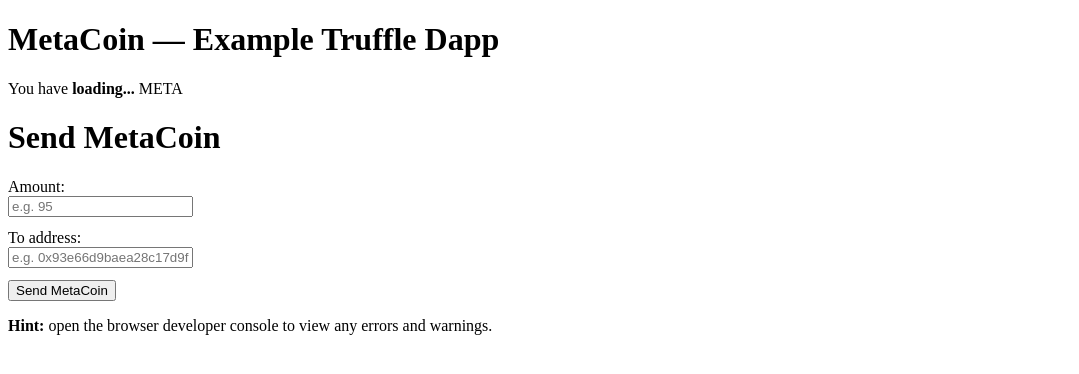
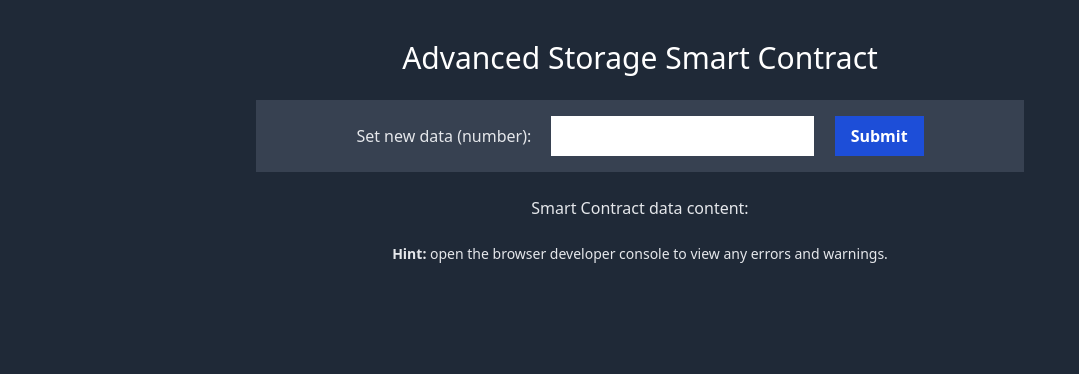
Before and after one commit to Tepexic/advanced-storage, a website built with webpack: page app/src/index.html in a window 1280 px wide. Shown: the whole page, without its empty margins (0-1079 px from the left). Built offline with nearby package versions, Linux system fonts and the light colour scheme; what web3 would draw is missing.

Commit message:
Update index.html

```diff
--- a/app/src/index.html
+++ b/app/src/index.html
@@ -1,37 +1,26 @@
 <!DOCTYPE html>
 <html>
   <head>
-    <title>MetaCoin | Truffle Webpack Demo w/ Frontend</title>
+    <title>Advanced Storage Smart Contract</title>
+    <link href="https://unpkg.com/tailwindcss@^2/dist/tailwind.min.css" rel="stylesheet">
   </head>
-  <style>
-    input {
-      display: block;
-      margin-bottom: 12px;
-    }
-  </style>
-  <body>
-    <h1>MetaCoin — Example Truffle Dapp</h1>
-    <p>You have <strong class="balance">loading...</strong> META</p>
+  <body class="h-screen w-full bg-gray-800 text-gray-200 p-10">
+    <main class="max-w-screen-md mx-auto text-center">
+      <h1 class="text-3xl text-white mb-6">Advanced Storage Smart Contract</h1>
+      <form id="add-data" class="bg-gray-700">
+          <label for="add-data-input"> Set new data (number):</label>
+          <input id="add-data-input" type="number" class="px-4 py-2 m-4 text-gray-800">
+          <button type="submit" class="px-4 py-2 bg-blue-700 text-white font-bold">Submit</button>
+      </form>
 
-    <h1>Send MetaCoin</h1>
-
-    <label for="amount">Amount:</label>
-    <input type="text" id="amount" placeholder="e.g. 95" />
-
-    <label for="receiver">To address:</label>
-    <input
-      type="text"
-      id="receiver"
-      placeholder="e.g. 0x93e66d9baea28c17d9fc393b53e3fbdd76899dae"
-    />
-
-    <button onclick="App.sendCoin()">Send MetaCoin</button>
-
-    <p id="status"></p>
-    <p>
-      <strong>Hint:</strong> open the browser developer console to view any
-      errors and warnings.
-    </p>
+      <h2 class="mt-6 mb-2">Smart Contract data content:</h2>
+      <div id="data" class="px-2 bg-gray-600">
+      </div>
+      <p class="text-sm text-color-gray-400 mt-6">
+        <strong>Hint:</strong> open the browser developer console to view any
+        errors and warnings.
+      </p>
+    </main>
     <script src="index.js"></script>
   </body>
 </html>
```
